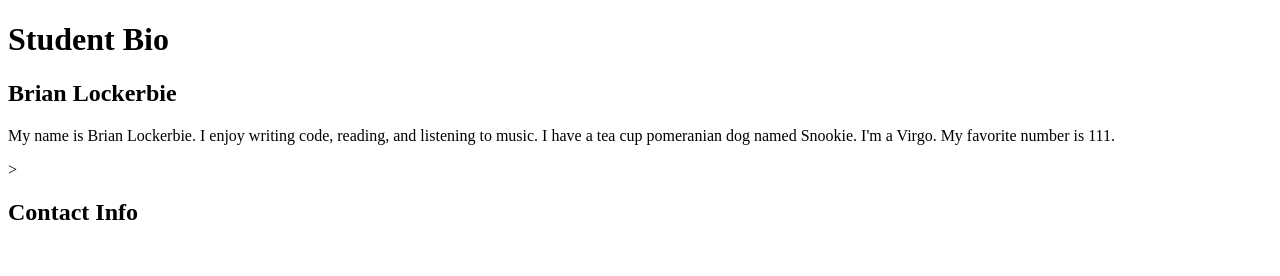
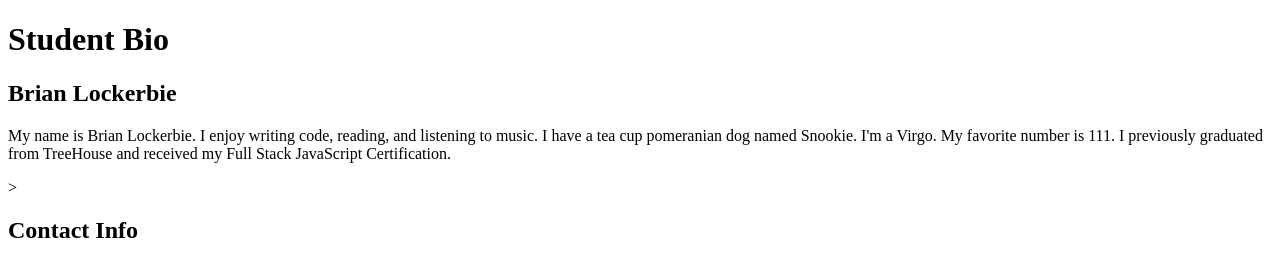
Before and after one commit to brianlockerbie/student-bio, a plain HTML site: page index.html in a window 1280 px wide. Drawn offline with Linux system fonts and the light colour scheme.

Commit message:
added more to paragraph

```diff
--- a/index.html
+++ b/index.html
@@ -15,7 +15,8 @@
   <section>
     <h2>Brian Lockerbie</h2>
 
-    <p>My name is Brian Lockerbie. I enjoy writing code, reading, and listening to music. I have a tea cup pomeranian dog named Snookie. I'm a Virgo. My favorite number is 111.</p>>
+    <p>My name is Brian Lockerbie. I enjoy writing code, reading, and listening to music. I have a tea cup pomeranian dog named Snookie. I'm a Virgo.
+    My favorite number is 111. I previously graduated from TreeHouse and received my Full Stack JavaScript Certification. </p>>
   </section>
 
   <section>
```
Lines whose indentation alone changed are shown as unchanged.
